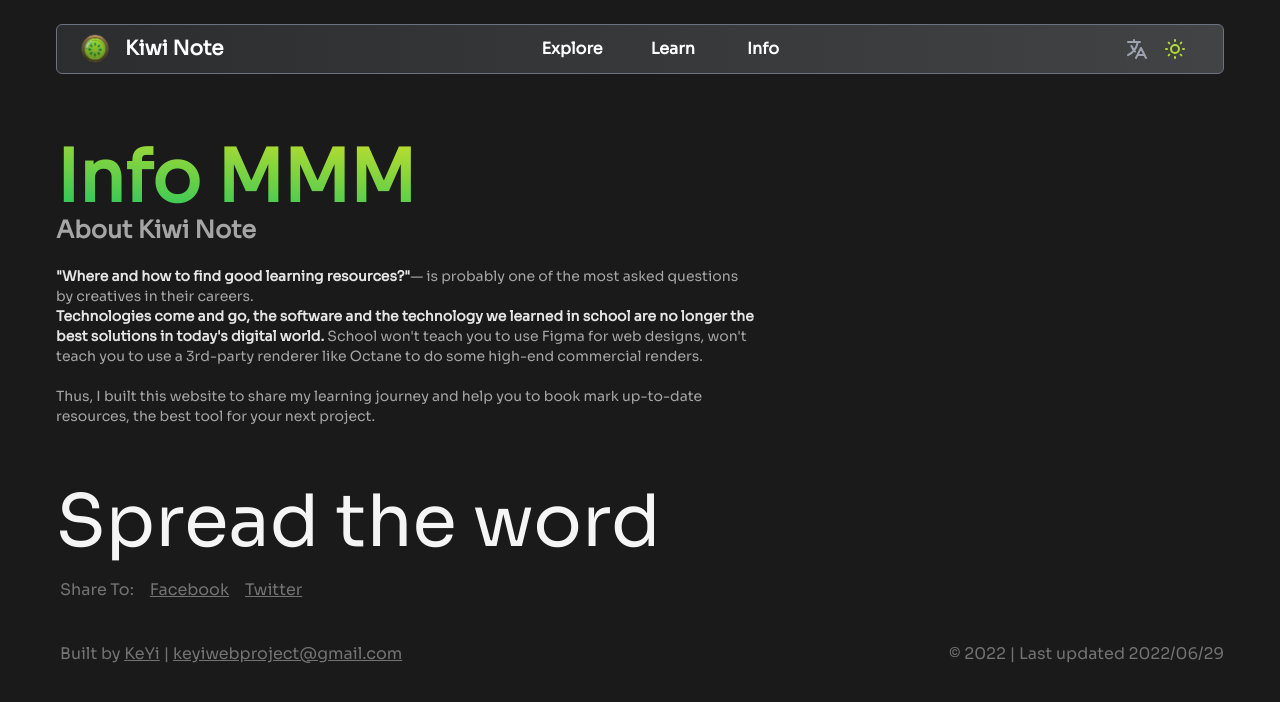
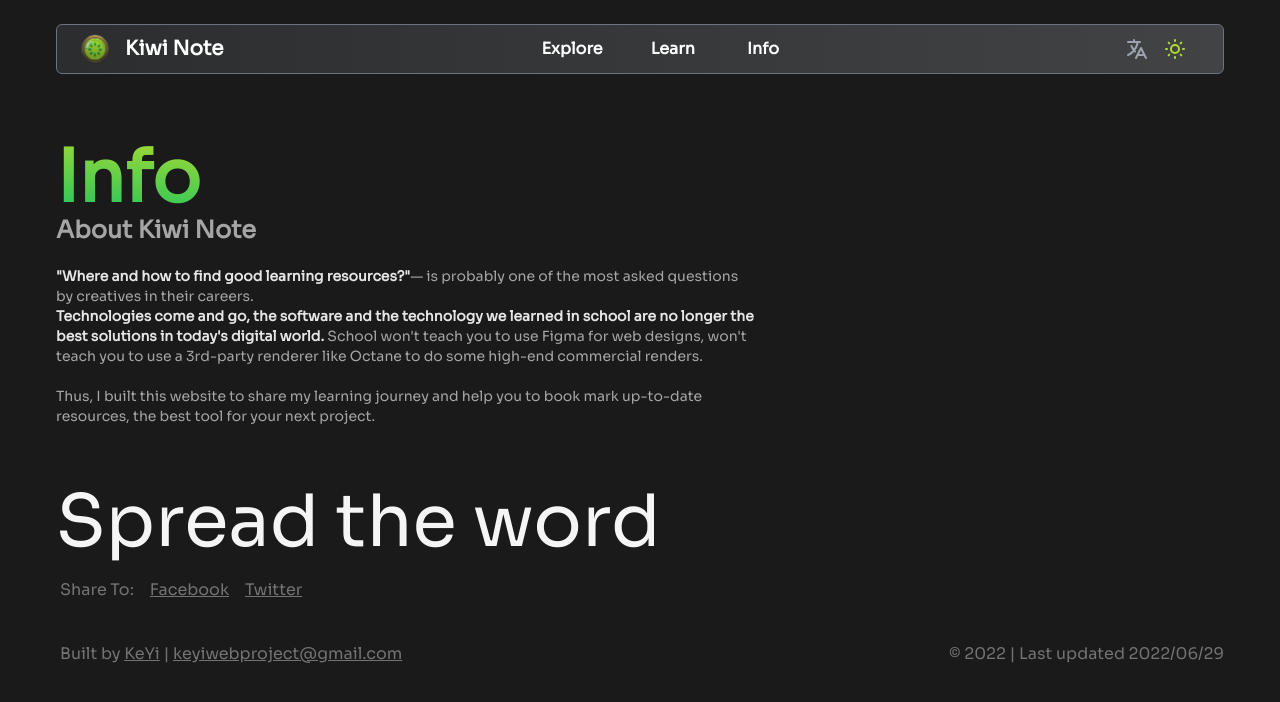
Before and after one commit to bean4896/GaskGeek_P, a React (Create React App) app: page /info in a window 1280 px wide. Shown: the top 702 px of the page. Built offline with nearby package versions, Linux system fonts and the light colour scheme.

Commit message:
delete mmm

```diff
--- a/src/pages/info.js
+++ b/src/pages/info.js
@@ -7,7 +7,7 @@ export default function info() {
     <div>
       <Navbar />
       <div className='body-container mt-10'>
-        <h1 className="pagetitle pt-5">Info MMM</h1>
+        <h1 className="pagetitle pt-5">Info</h1>
         <h2 className="text-stone-800 font-bold text-2xl 2xl:text-2xl mb-5 2xl:pb-8 dark:text-dmcontent ">About Kiwi Note</h2>
         <div className='info-short max-w-[700px]'><strong className='text-neutral-600 dark:text-neutral-200'>"Where and how to find good learning resources?"</strong>
          — is probably one of the most asked questions by creatives in their careers.<br />
```
